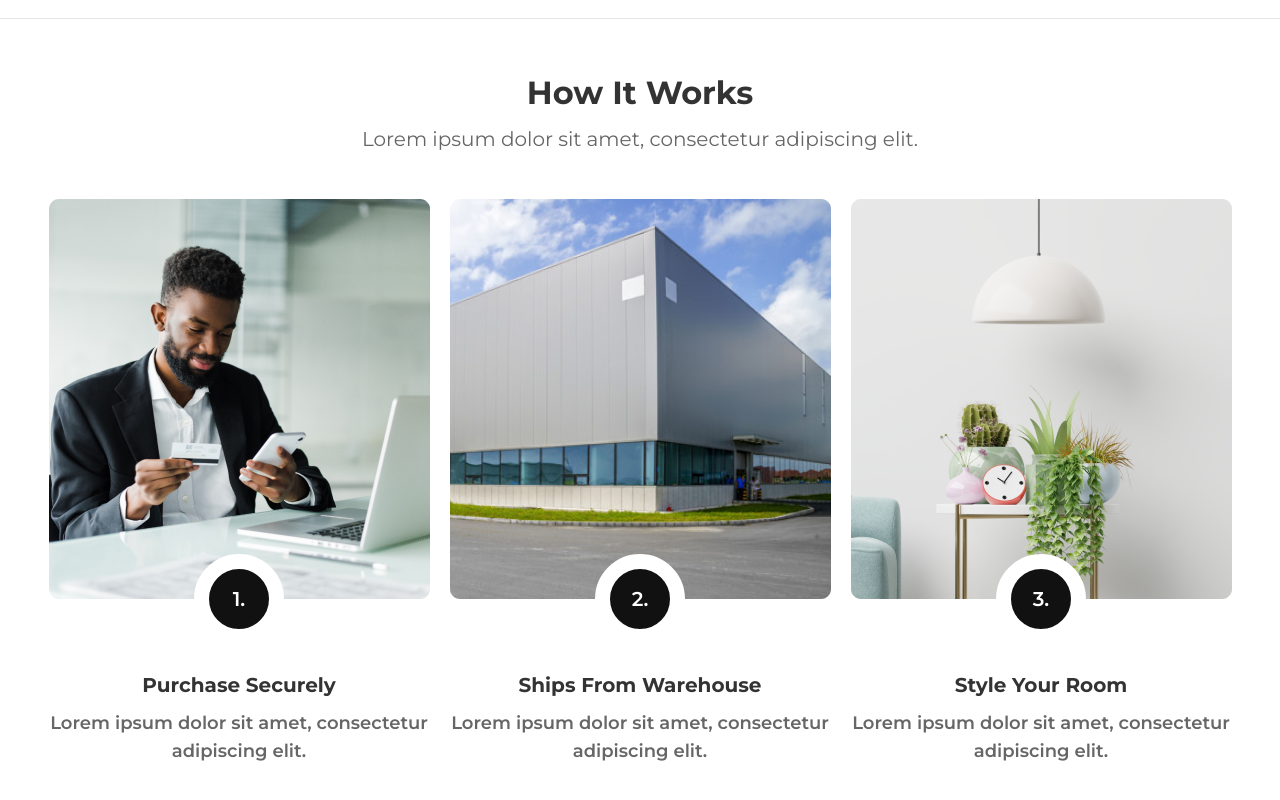
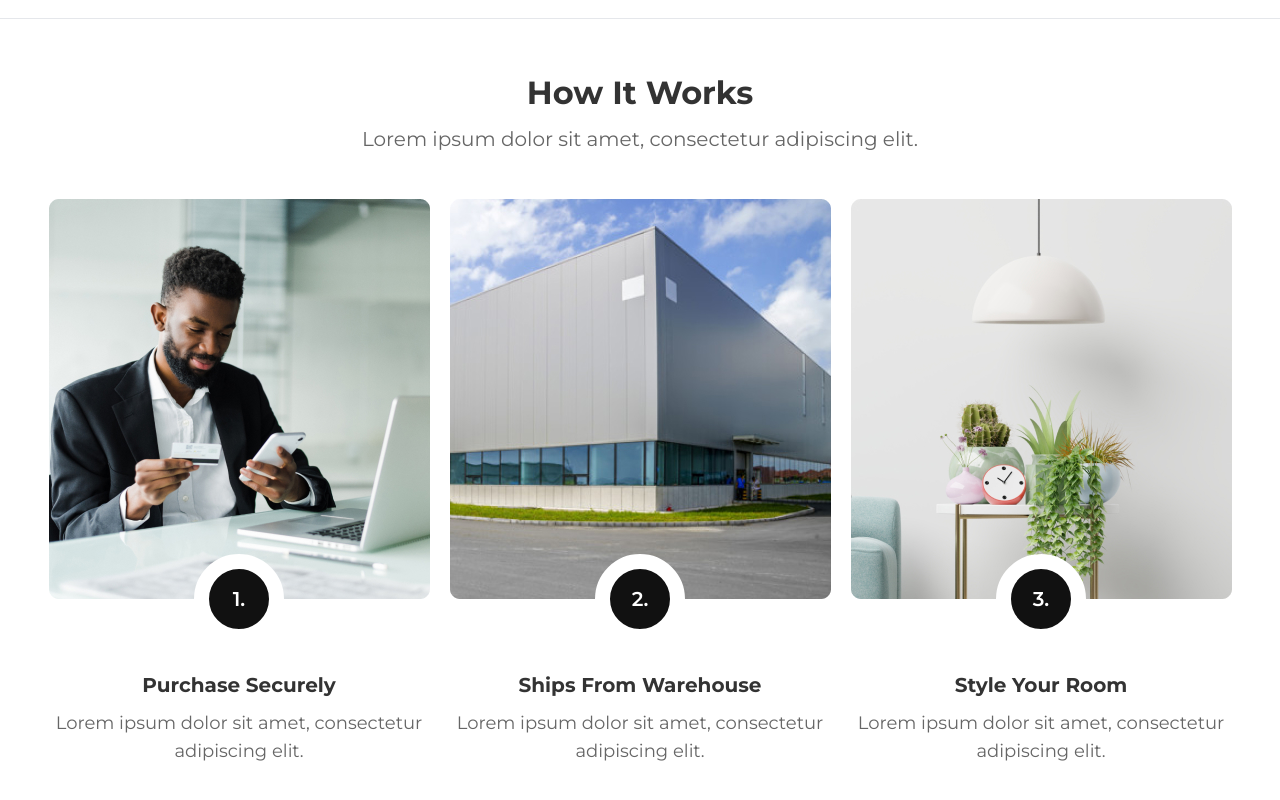
Before and after one commit to YaxyobekUz/furniture, a website: page index.html in a window 1280 px wide. Shown: the part 3387-4187 px from the top of the page. Drawn offline with Linux system fonts and the light colour scheme.

Commit message:
added font weight code

```diff
--- a/index.html
+++ b/index.html
@@ -158,7 +158,7 @@
           </div>
           <!-- texts -->
             <h3 class="text-6 heading-29 text-center font-bold mb-2.5">Purchase Securely</h3>
-            <span class="flex text-lg text-br-light-gray text-center heading-7">Lorem ipsum dolor sit amet, consectetur adipiscing elit.</span>
+            <span class="flex text-lg text-br-light-gray text-center font-normal heading-7">Lorem ipsum dolor sit amet, consectetur adipiscing elit.</span>
         </div>
         <!-- item 2 -->
         <div>
@@ -168,7 +168,7 @@
           </div>
           <!-- texts -->
             <h3 class="text-6 heading-29 text-center font-bold mb-2.5">Ships From Warehouse</h3>
-            <span class="flex text-lg text-br-light-gray text-center heading-7">Lorem ipsum dolor sit amet, consectetur adipiscing elit.</span>
+            <span class="flex text-lg text-br-light-gray text-center font-normal heading-7">Lorem ipsum dolor sit amet, consectetur adipiscing elit.</span>
         </div>
         <!-- item 3 -->
         <div>
@@ -178,7 +178,7 @@
           </div>
           <!-- texts -->
             <h3 class="text-6 heading-29 text-center font-bold mb-2.5">Style Your Room</h3>
-            <span class="flex text-lg text-br-light-gray text-center heading-7">Lorem ipsum dolor sit amet, consectetur adipiscing elit.</span>
+            <span class="flex text-lg text-br-light-gray text-center font-normal heading-7">Lorem ipsum dolor sit amet, consectetur adipiscing elit.</span>
         </div>
       </div>
     </div>
```
